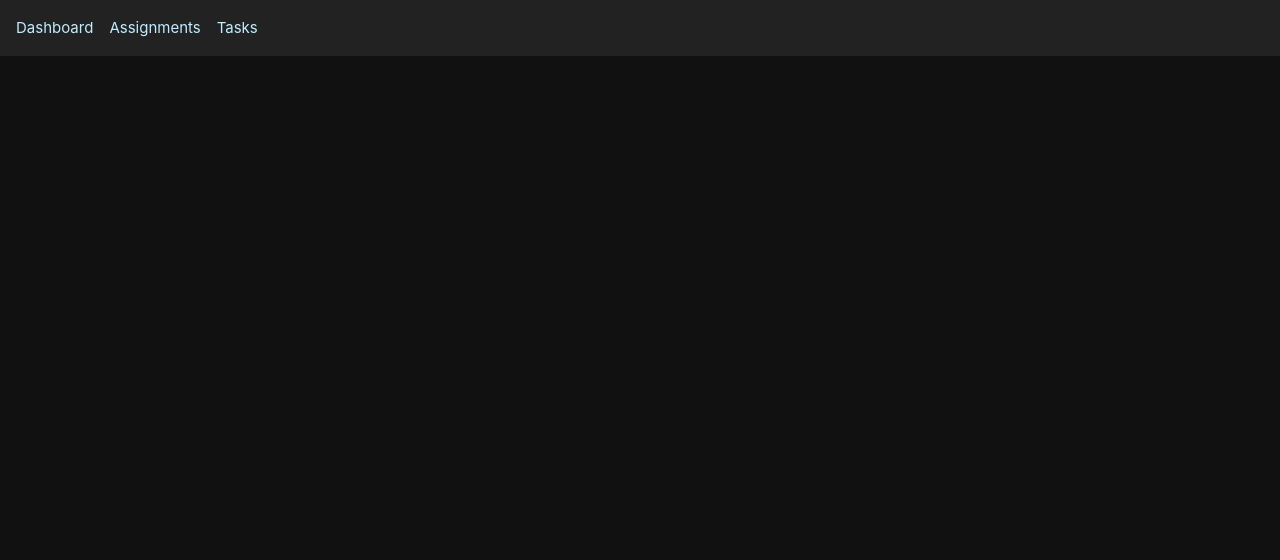
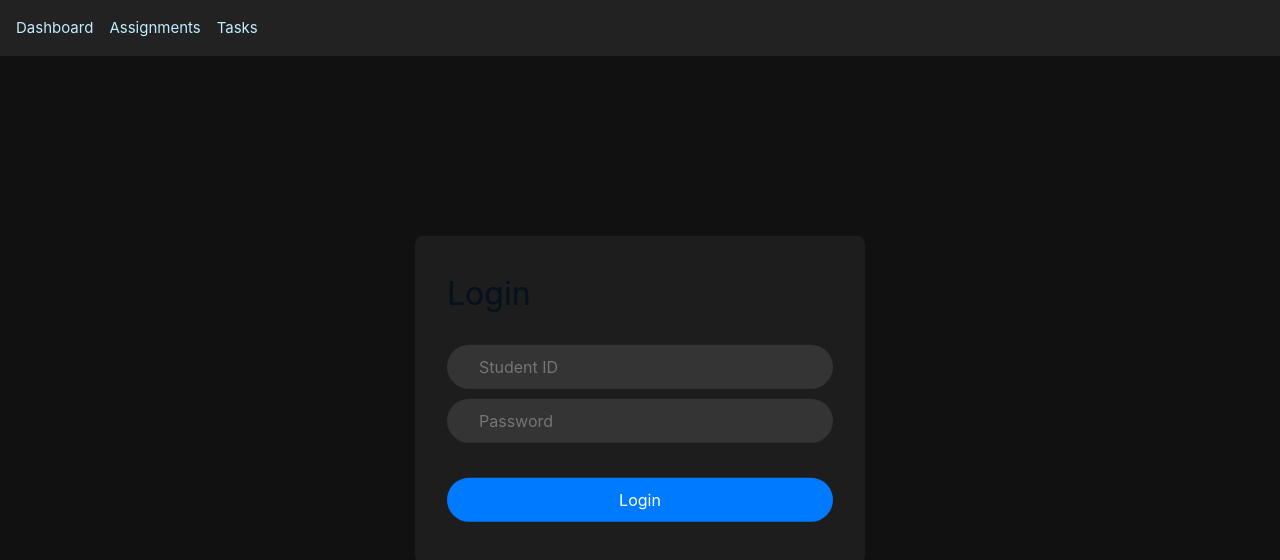
Before and after one commit to cohencoo/daymap, a Vue app: page /login in a window 1280 px wide. Shown: the top 560 px of the page. Built offline with nearby package versions, Linux system fonts and the light colour scheme.

Commit message:
login ui

```diff
--- a/package.json
+++ b/package.json
@@ -13,6 +13,7 @@
     "format": "prettier --write src/"
   },
   "dependencies": {
+    "axios": "^1.7.7",
     "vue": "^3.4.29",
     "vue-router": "^4.3.3"
   },
--- a/src/assets/main.css
+++ b/src/assets/main.css
@@ -1,10 +1,17 @@
 @import "./base.css";
+
+* {
+    box-sizing: border-box;
+    margin: 0;
+    padding: 0;
+}
 
 .app {
     max-width: 1280px;
     margin: 0 auto;
     padding: 2rem;
     font-weight: normal;
+    font-size: 16px;
 }
 
 a {
@@ -19,3 +26,43 @@ nav {
     gap: 1rem;
     align-items: center;
 }
+
+input {
+    padding: 12px 2rem;
+    border-radius: 100rem;
+    margin-bottom: 10px;
+    font-size: inherit;
+    font-family: inherit;
+    border: 0;
+    background: rgba(255, 255, 255, 0.1);
+    display: block;
+    width: 100%;
+    outline: 0;
+    color: white;
+}
+
+button {
+    padding: 12px 2rem;
+    border-radius: 100rem;
+    margin-bottom: 10px;
+    font-size: inherit;
+    font-family: inherit;
+    border: 0;
+    background: #007bff;
+    color: white;
+    display: block;
+    width: 100%;
+    cursor: pointer;
+    outline: 0;
+}
+
+.login-form {
+    position: absolute;
+    top: 50%;
+    left: 50%;
+    transform: translate(-50%, -50%);
+    padding: 2rem;
+    background-color: rgba(255, 255, 255, 0.05);
+    border-radius: 0.5rem;
+    width: 450px;
+}
--- a/src/router/index.ts
+++ b/src/router/index.ts
@@ -22,6 +22,11 @@ const router = createRouter({
             name: "tasks",
             component: () => import("../views/Tasks.vue"),
         },
+        {
+            path: "/login",
+            name: "login",
+            component: () => import("../views/Login.vue"),
+        },
     ],
 })
 
--- /dev/null
+++ b/src/views/Login.vue
@@ -0,0 +1,32 @@
+<template>
+  <main class="app">
+    <div class="login-form">
+        <h1>Login</h1>
+        <br>
+        <input ref="sid" type="text" name="id" id="id" placeholder="Student ID" />
+        <input ref="password" type="password" name="password" id="password" placeholder="Password" />
+        <br>
+        <button v-on:click="test()">Login</button>
+    </div>
+  </main>
+</template>
+
+<script lang="ts">
+
+import axios from 'axios';
+
+export default {
+    methods: {
+      test() {
+        const sid = this.$refs.sid.value;
+        const password = this.$refs.password.value;
+
+        axios.post('http://localhost:8000/login', {
+          sid: sid,
+          password: password
+        })
+      }
+    }
+  }
+
+</script>
--- a/vite.config.ts
+++ b/vite.config.ts
@@ -1,20 +1,16 @@
-import { fileURLToPath, URL } from 'node:url'
+import { fileURLToPath, URL } from "node:url"
 
-import { defineConfig } from 'vite'
-import vue from '@vitejs/plugin-vue'
-import vueJsx from '@vitejs/plugin-vue-jsx'
-import vueDevTools from 'vite-plugin-vue-devtools'
+import { defineConfig } from "vite"
+import vue from "@vitejs/plugin-vue"
+import vueJsx from "@vitejs/plugin-vue-jsx"
+import vueDevTools from "vite-plugin-vue-devtools"
 
 // https://vitejs.dev/config/
 export default defineConfig({
-  plugins: [
-    vue(),
-    vueJsx(),
-    vueDevTools(),
-  ],
-  resolve: {
-    alias: {
-      '@': fileURLToPath(new URL('./src', import.meta.url))
-    }
-  }
+    plugins: [vue(), vueJsx(), vueDevTools()],
+    resolve: {
+        alias: {
+            "@": fileURLToPath(new URL("./src", import.meta.url)),
+        },
+    },
 })
```
Also changed, not shown: 2 other files (tests, documents, lock files or other folders). Lines whose indentation alone changed are shown as unchanged.
